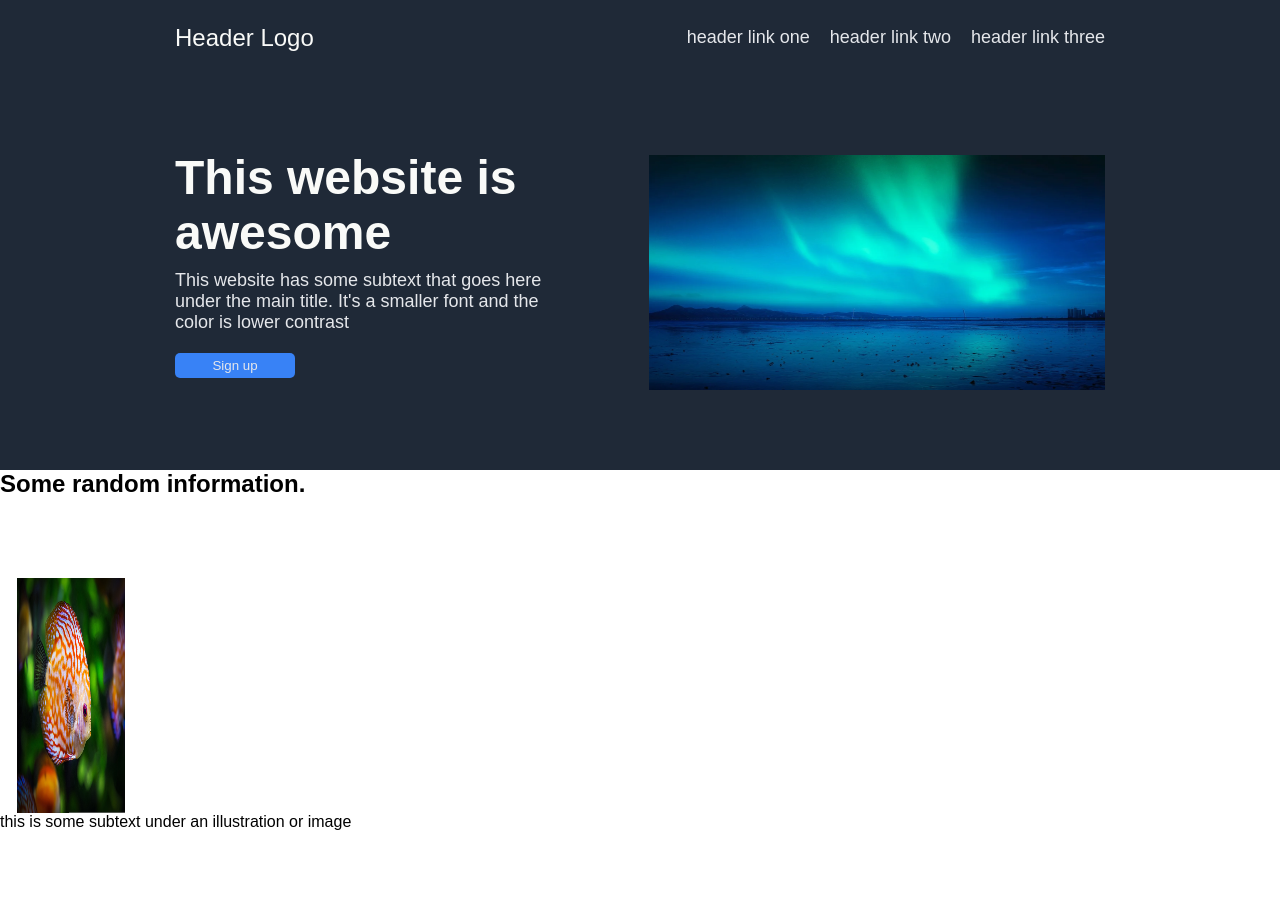
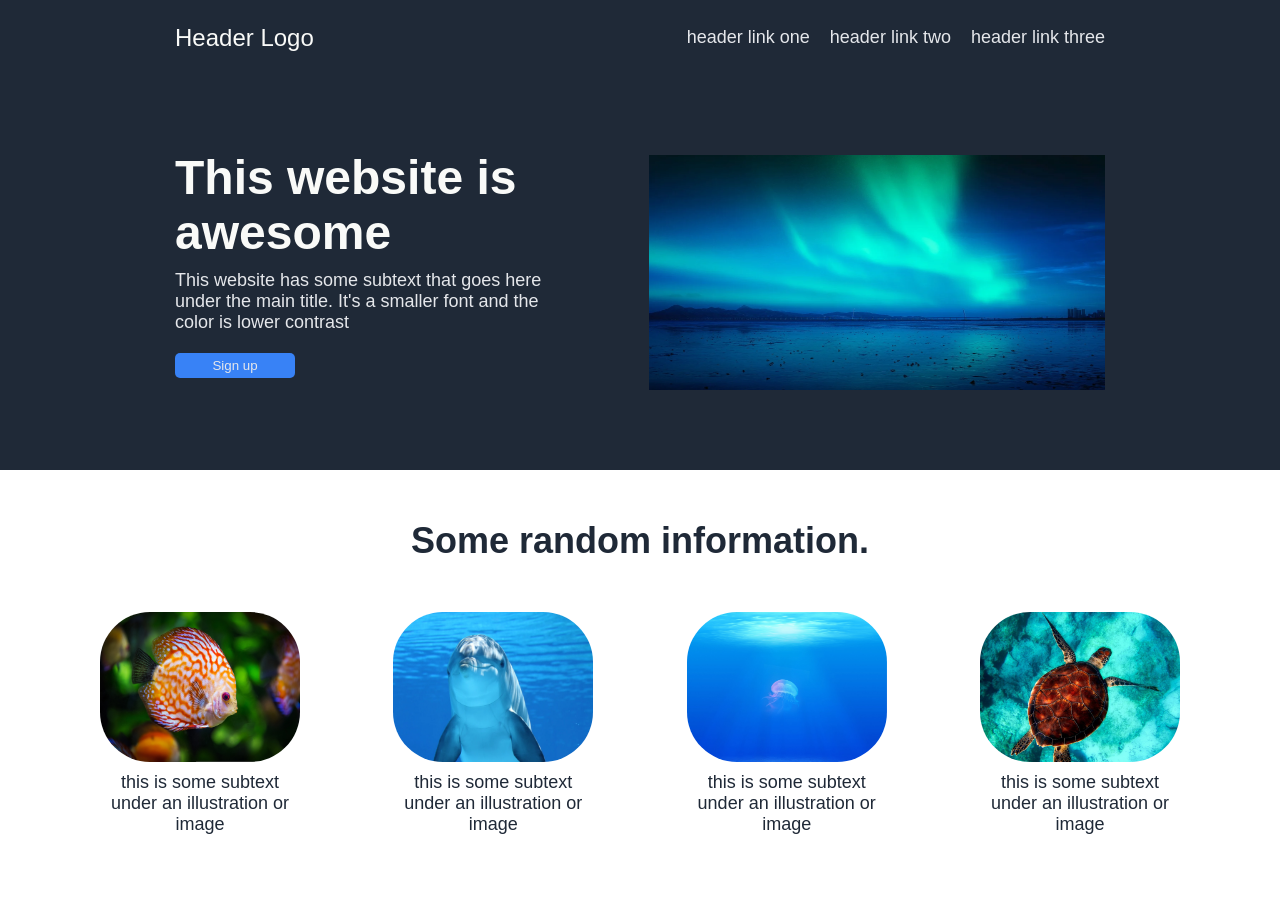
Before and after one commit to gsrockwell910/landing-page-project, a plain HTML site: page index.html in a window 1280 px wide. Shown: the top 908 px of the page. Drawn offline with Linux system fonts and the light colour scheme.

Commit message:
Add styling for info sections

```diff
--- a/styles.css
+++ b/styles.css
@@ -106,3 +106,43 @@ img {
     border-radius: 5px;
     padding: 5px 20px;
 }
+/* End hero styling */
+
+/* Start info section styling */
+.info-section {
+    text-align: center;
+    padding: 0 100px;
+    margin-bottom: 50px;
+    min-height: 50vh;
+}
+
+.info-title {
+    margin: 50px 0;
+    font-size: 36px;
+    font-weight: bold;
+    color: #1F2937;
+}
+
+.info-container {
+    display: flex;
+    justify-content: space-between;
+    align-items: center;
+}
+
+.info {
+    max-width: 200px;
+}
+
+img.aqua-friends {
+    width: 200px;
+    height: 150px;
+    padding: 0;
+    margin: 0;
+    margin-bottom: 10px;
+    border-radius: 50px;
+}
+
+.text {
+    font-size: 18px;
+    color: #1F2937;
+}
```
